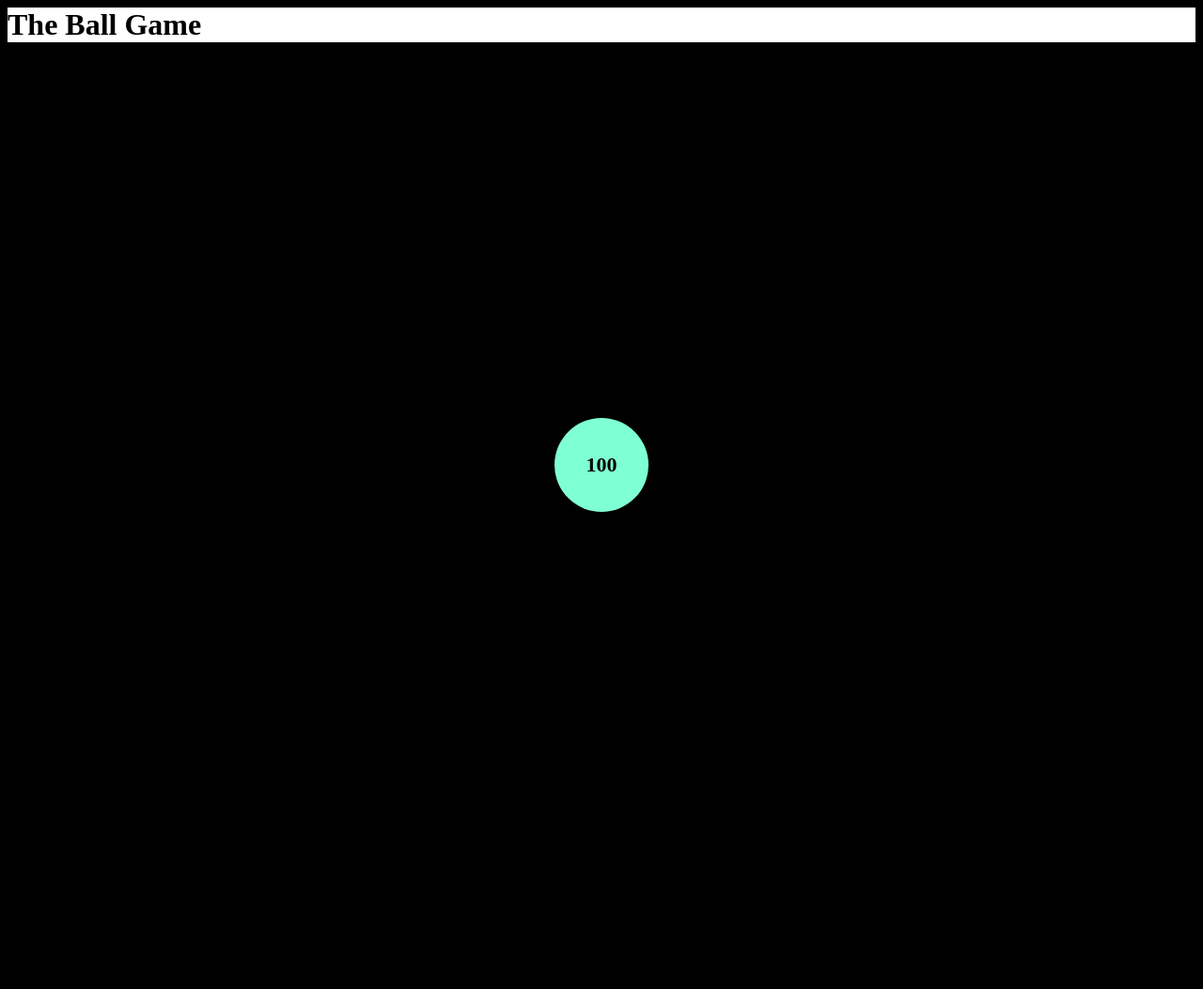
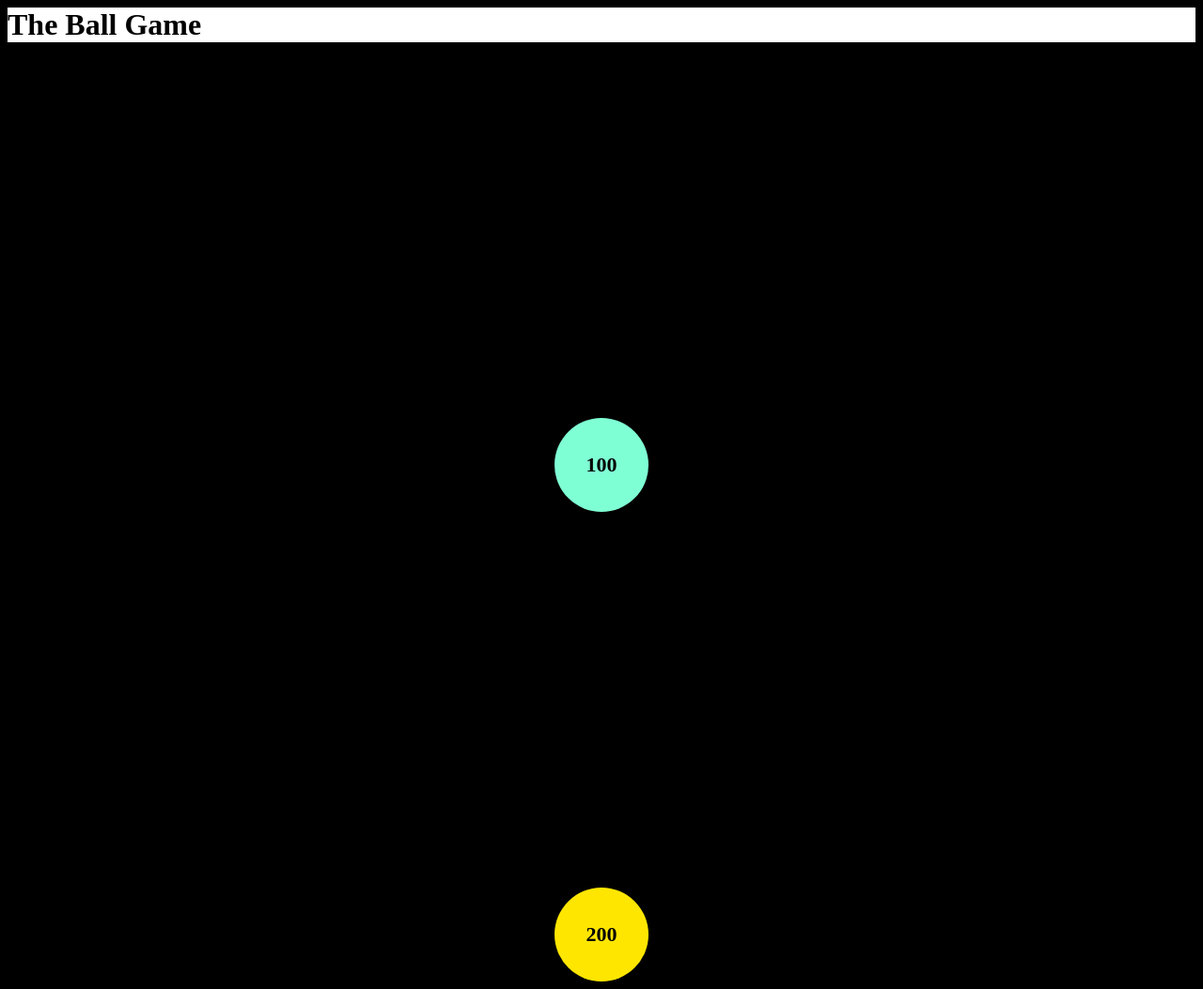
Before and after one commit to avivmor97/Git-Basics--The-Ball-Game, a plain HTML site: page index.html in a window 1280 px wide. Shown: the whole page at 94% size. Before the commit the page ends 800 px from the top, so only its background shows below. Drawn offline with Linux system fonts and the light colour scheme.

Commit message:
create second ball

```diff
--- a/Css/main.css
+++ b/Css/main.css
@@ -31,3 +31,24 @@ h1{
 
 
 }
+
+.ball2{
+    height: 100px;
+    width: 100px;
+    border-radius: 50%;
+    background-color: rgb(255, 230, 0);
+    margin: auto;
+    margin-top: 400px;
+    text-align: center;
+    display: flex;
+    justify-content: center;
+    align-items: center;
+    text-align: center;
+    color: black;
+    font-size: 22px;
+    font-weight: bold;
+    transition: 1s;
+
+
+
+}
--- a/JS/main.js
+++ b/JS/main.js
@@ -3,21 +3,16 @@ var currentWidth = 100
 var currentHeight = 100
 
 
-function onBallClick() {
-    var elBall = document.querySelector('.ball')
+function onBallClick(event) {
+    var elBall = event.target
     currentWidth += getRandomInt(20, 60)
     currentHeight += getRandomInt(20, 60)
     elBall.style.width = currentWidth + 'px'
     elBall.style.height = currentHeight + 'px'
     elBall.style.backgroundColor = getRandomColor()
 
-
-    if (currentHeight && currentHeight > 400) {
+    if (currentHeight > 400) {
         currentWidth = 100
         currentHeight = 100
     }
-
-
-
-
 }
--- a/index.html
+++ b/index.html
@@ -8,8 +8,9 @@
 </head>
 <body>
     <h1>The Ball Game</h1>
-    <div onclick="onBallClick()" class="ball">100</div>
-    </div>
+    <div onclick="onBallClick(event)" class="ball">100</div>
+    <div onclick="onBallClick(event)" class="ball2">200</div>
+
     <script src="JS/main.js"></script>
     <script src="JS/util.js"></script>
 </body>
```
